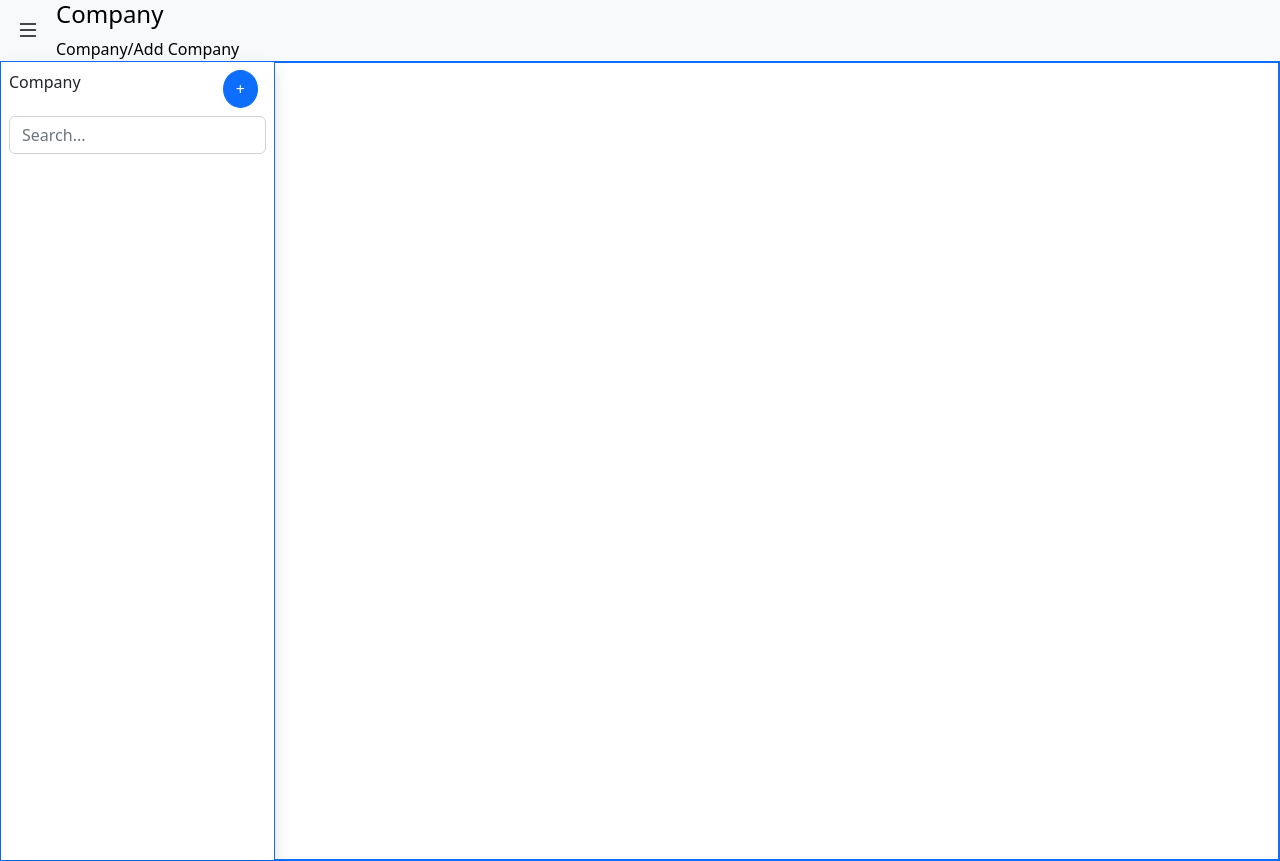
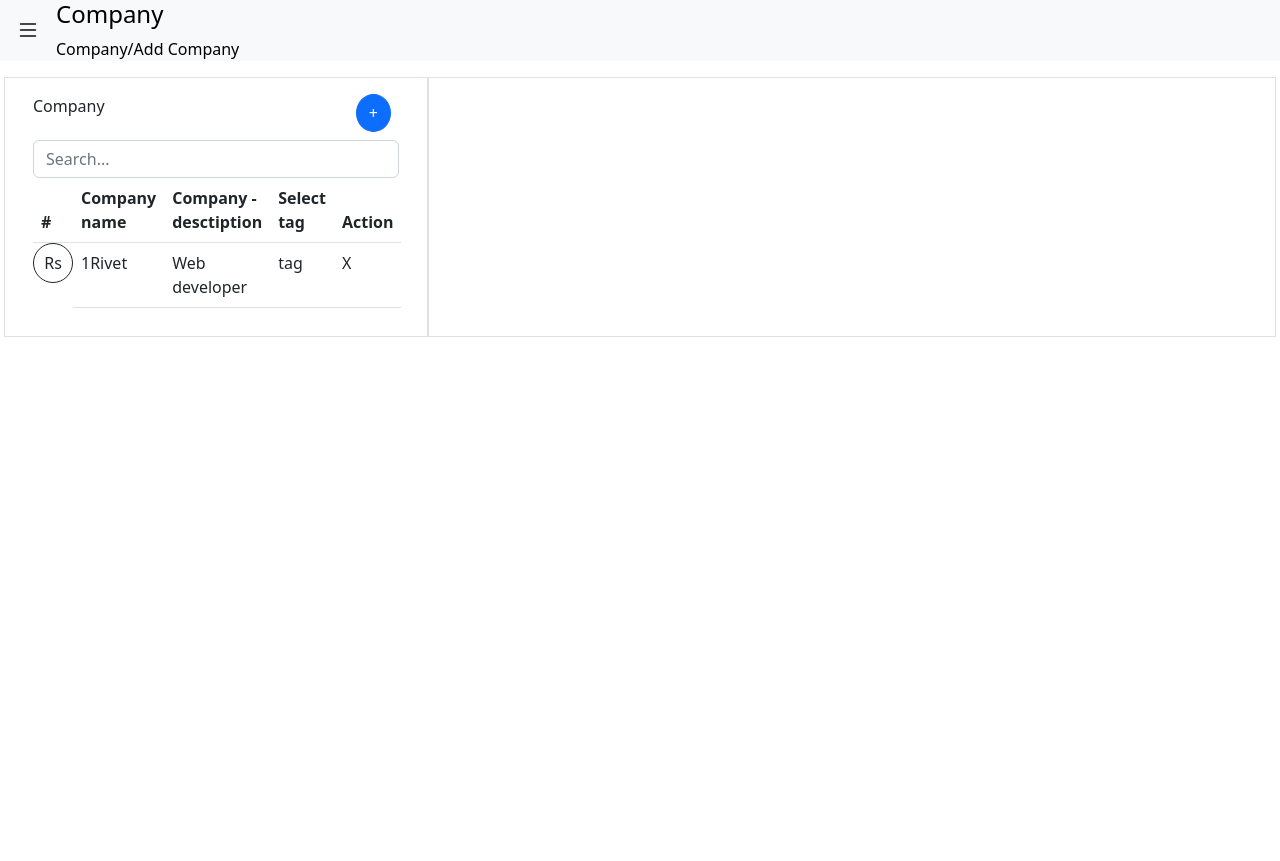
Before and after one commit to almira007/Company-management-system, an Angular app: page /company in a window 1280 px wide. After the commit the page ends 800 px from the top, so only its background shows below. Built offline with nearby package versions, Linux system fonts and the light colour scheme.

Commit message:
feat: form design complete

```diff
--- a/src/app/company/company-form/company-form.component.html
+++ b/src/app/company/company-form/company-form.component.html
@@ -1,29 +1,34 @@
 <!-- <h1 *ngIf="isAddMode">Add Company</h1>
 <h1 *ngIf="!isAddMode">Edit User</h1> -->
+
 <div class="p-4">
-    <div class="">
   <div>
-            <form class="row pt-2" >
+    <form class="row pt-2">
       <div class="mb-3 col-12">
-                    <input type="text" class="form-control" placeholder="Company Name" >
+        <input type="text" class="form-control" placeholder="Company Name">
       </div>
       <div class="form-floating">
-                    <textarea class="form-control"  style="height: 100px" placeholder="text"></textarea>
+        <textarea class="form-control" style="height: 100px" placeholder="Company Description"></textarea>
       </div>
-                  <select class="form-select mt-2 " aria-label="Default select example">
-                    <option selected>Open this select menu</option>
+      <div>
+        <select class="form-select mt-2 ">
+          <option selected>select tag</option>
           <option value="1">One</option>
           <option value="2">Two</option>
           <option value="3">Three</option>
         </select>
-                  <div class="mb-3 mt-3">
+      </div>
+
+      <!-- <div class="mb-3 mt-3">
                     <input type="file" class="file form-control">
-                  </div>
-                  <div class="col-12 align-items-right">
+                  </div> -->
+      <div class="mt-3 d-flex justify-content-between">
+        <div></div>
+        <div>
           <button type="reset" class="btn btn-success me-2">Cancle</button>
           <button type="submit" class="btn btn-primary">Save</button>
+        </div>
       </div>
     </form>
   </div>
 </div>
-</div>
--- a/src/app/company/company-list/company-list.component.html
+++ b/src/app/company/company-list/company-list.component.html
@@ -1,4 +1,4 @@
-<div class="d-flex h-100">
+<div class="p-2 h-100">
     <section class="d-flex h-100 flex-column pt-2 g-4 py-1 px-2">
     <div class="d-flex me-2 justify-content-between">
         <span class="me-5">Company</span>
@@ -9,5 +9,28 @@
         <input type="search" class="form-control" placeholder="Search..." aria-label="Search">
       </form>
    </div>
-    </section>
+
+   <div>
+    <table class="table">
+      <thead>
+        <tr>
+            <th scope="col">#</th>
+            <th scope="col">Company name</th>
+            <th scope="col">Company -desctiption</th>
+            <th scope="col">Select tag</th>
+            <th scope="col">Action</th>
+        </tr>
+      </thead>
+      <tbody>
+        <tr>
+            <td class="circle border border-dark rounded-circle">Rs</td>
+            <td>1Rivet</td>
+            <td>Web developer</td>
+            <td>tag</td>
+            <td>X</td>
+        </tr>
+      </tbody>
+    </table>
+   </div>
+ </section>
 </div>
--- a/src/app/company/company-list/company-list.component.scss
+++ b/src/app/company/company-list/company-list.component.scss
@@ -0,0 +1,7 @@
+.circle{
+    width: 40px;
+    height: 40px;
+    display: flex;
+    align-items: center;
+    justify-content: center;
+}
--- a/src/app/company/company.component.html
+++ b/src/app/company/company.component.html
@@ -1,8 +1,19 @@
-<div class="d-flex h-100 border border-primary">
+<!-- <div class="d-flex h-100 border border-primary">
     <section class="d-flex h-100 flex-column shadow">
         <app-company-list></app-company-list>
     </section>
     <section class="d-flex flex-column flex-grow-1 border border-primary">
         <router-outlet></router-outlet>
     </section>
+</div> -->
+
+<div class="p-2">
+  <div class="row p-2">
+   <div class="col-4 border">
+    <app-company-list></app-company-list>
+   </div>
+   <div class="col-8 border">
+    <router-outlet></router-outlet>
+   </div>
+  </div>
 </div>
```
Lines whose indentation alone changed are shown as unchanged.
